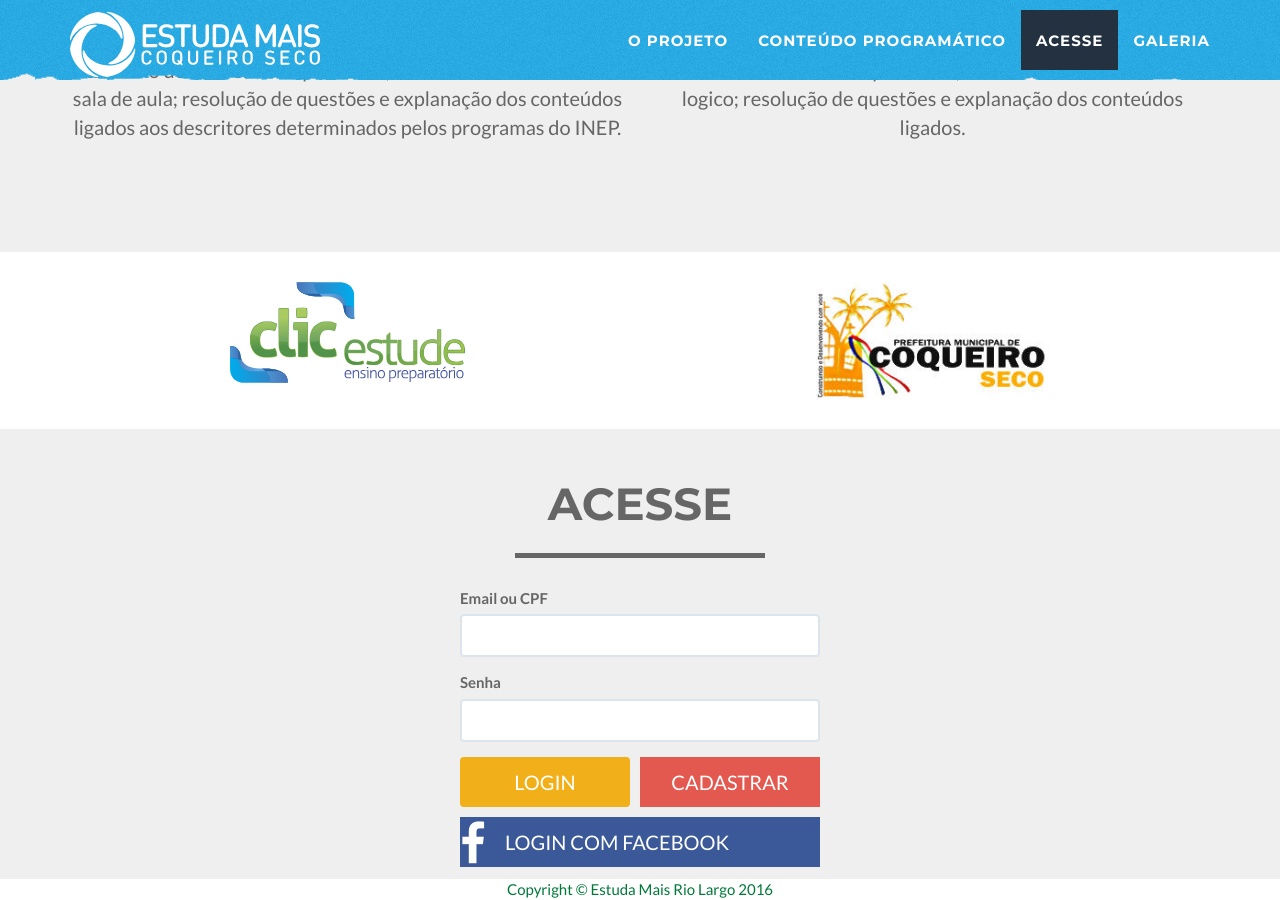
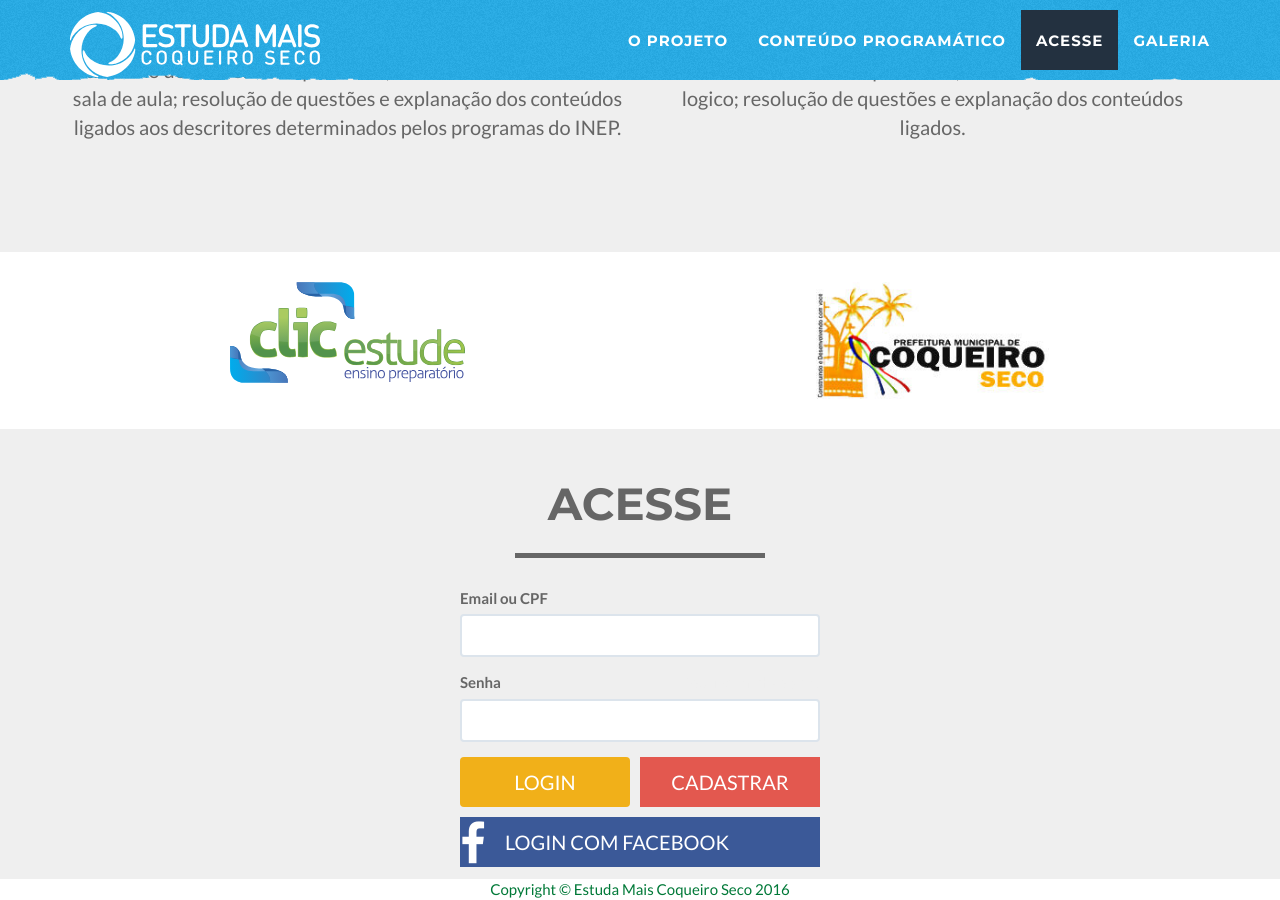
Before and after one commit to wilivro/estudamaiscoqueiroseco.com.br, a Jekyll site: the page built from index.html, in a window 1280 px wide and 900 px high, scrolled down 1232 px. Built offline with Jekyll 4.4.1, drawn with Linux system fonts in a browser that asks for light colours.

Commit message:
Update _config.yml

```diff
--- a/_config.yml
+++ b/_config.yml
@@ -1,5 +1,5 @@
 # Site settings
-title: Estuda Mais Rio Largo
+title: Estuda Mais Coqueiro Seco
 email: your-email@domain.com
 url: https://example.github.io
 description: "Write an awesome description for your new site here. You can edit this line in _config.yml. It will appear in your document head meta (for Google search results) and in your feed.xml site description."
@@ -19,7 +19,7 @@ color:
 
 # Footer settings
 footer:
-  copyright: Estuda Mais Rio Largo
+  copyright: Estuda Mais Coqueiro Seco
   location: ACESSE
   social: Around the Web
   credits: Credits
```
